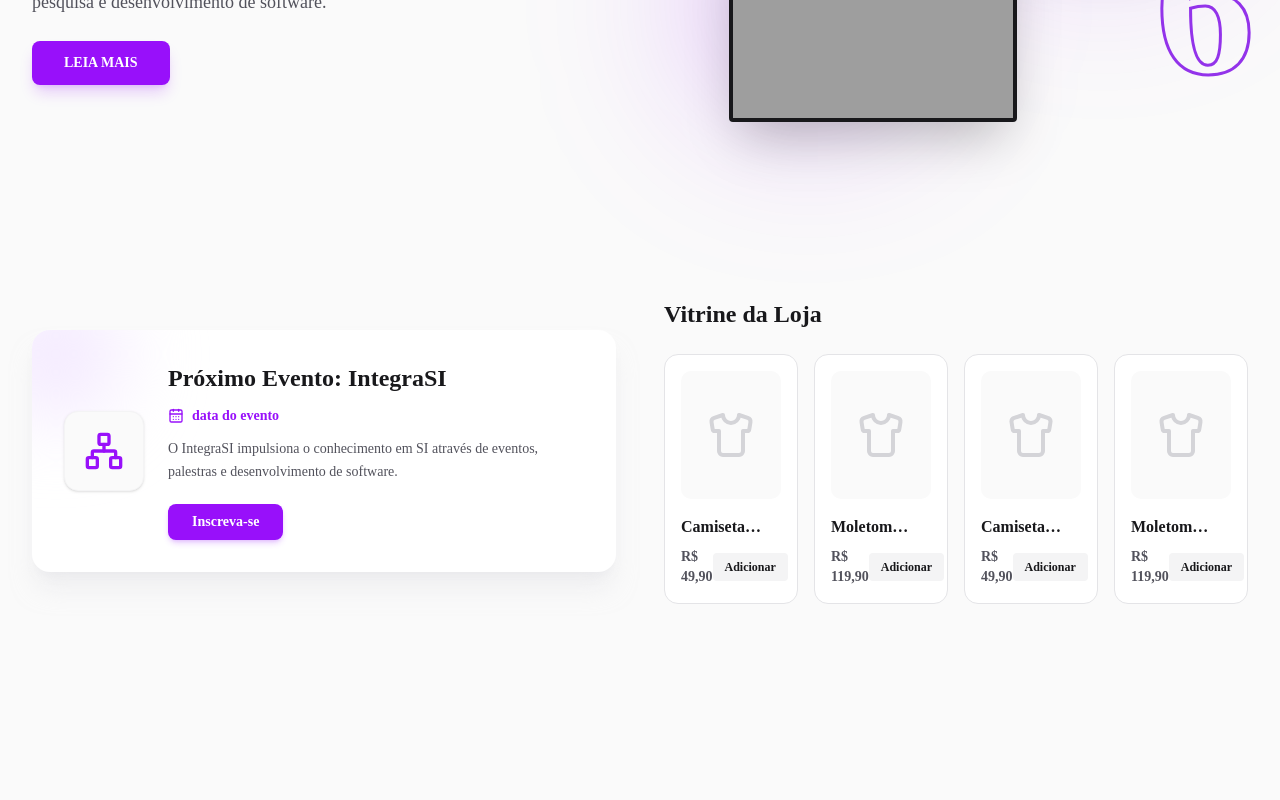
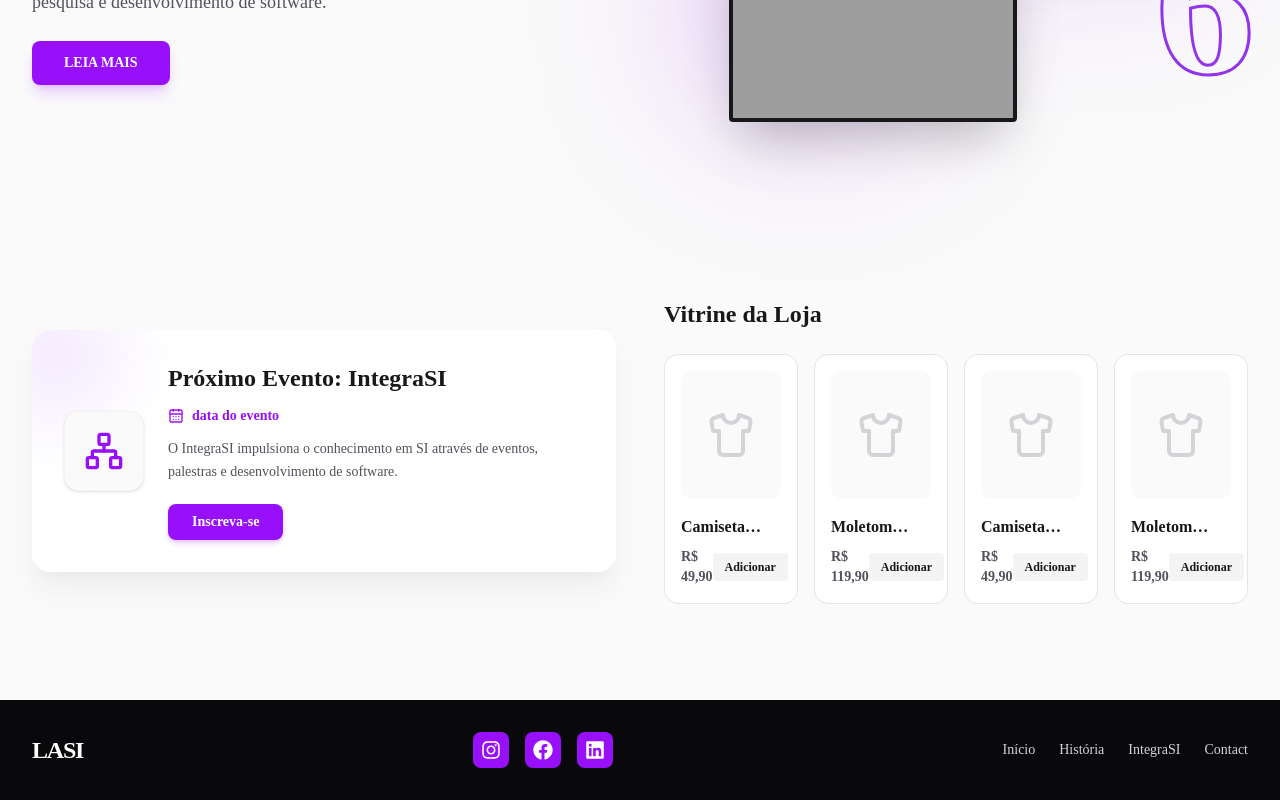
Before and after one commit to Nobre-Devl/site-lasi, a Next.js app: page / in a window 1280 px wide. Shown: the part 507-1307 px from the top of the page. Before the commit the page ends 1207 px from the top, so only its background shows below. Built offline with nearby package versions, Linux system fonts and the light colour scheme; grey boxes are pictures that could not be loaded.

Commit message:
feat(layout): criar e integrar rodape escuro com redes sociais e sticky footer pattern

```diff
--- a/app/layout.tsx
+++ b/app/layout.tsx
@@ -1,5 +1,6 @@
 import type { Metadata } from "next";
 import { Header } from "../components/layout/header";
+import { Footer } from "../components/layout/footer";
 import "./globals.css";
 
 export const metadata: Metadata = {
@@ -14,11 +15,17 @@ export default function RootLayout({
 }) {
   return (
     <html lang="pt-BR">
-      <body className="min-h-screen bg-zinc-50 font-sans text-zinc-900 antialiased">
+      {/* 2. Adicionei flex e flex-col no body para organizar o Header, Main e Footer em coluna */}
+      <body className="flex min-h-screen flex-col bg-zinc-50 font-sans text-zinc-900 antialiased">
         <Header />
-        <main className="flex flex-1 flex-col">
+
+        {/* 3. O flex-1 faz o main crescer e empurrar o Footer para o fundo da tela */}
+        <main className="flex-1">
           {children}
         </main>
+
+        {/* 4. Nosso novo Footer! */}
+        <Footer />
       </body>
     </html>
   );
--- /dev/null
+++ b/components/layout/footer.tsx
@@ -0,0 +1,49 @@
+import React from "react";
+import Link from "next/link";
+import { FaInstagram, FaFacebook, FaLinkedin } from "react-icons/fa";
+
+export function Footer() {
+  return (
+    <footer className="w-full bg-zinc-950 py-8 text-zinc-300">
+      <div className="container mx-auto flex flex-col items-center justify-between gap-6 px-4 md:px-8 lg:flex-row">
+
+        {/* Esquerda: Logo da LASI */}
+        <div className="flex items-center gap-2">
+          <span className="text-2xl font-black tracking-tighter text-white">
+            LASI
+          </span>
+        </div>
+
+        {/* Centro: Redes Sociais */}
+        <div className="flex items-center gap-4">
+          <Link href="#" className="rounded-md bg-purple-600 p-2 text-white transition-transform hover:scale-110 hover:bg-purple-500">
+            <FaInstagram className="h-5 w-5" />
+          </Link>
+          <Link href="#" className="rounded-md bg-purple-600 p-2 text-white transition-transform hover:scale-110 hover:bg-purple-500">
+            <FaFacebook className="h-5 w-5" />
+          </Link>
+          <Link href="#" className="rounded-md bg-purple-600 p-2 text-white transition-transform hover:scale-110 hover:bg-purple-500">
+            <FaLinkedin className="h-5 w-5" />
+          </Link>
+        </div>
+
+        {/* Direita: Links de Navegação */}
+        <nav className="flex items-center gap-6 text-sm font-medium">
+          <Link href="/" className="transition-colors hover:text-purple-400">
+            Início
+          </Link>
+          <Link href="/historia" className="transition-colors hover:text-purple-400">
+            História
+          </Link>
+          <Link href="/integrasi" className="transition-colors hover:text-purple-400">
+            IntegraSI
+          </Link>
+          <Link href="/contact" className="transition-colors hover:text-purple-400">
+            Contact
+          </Link>
+        </nav>
+
+      </div>
+    </footer>
+  );
+}
--- a/package.json
+++ b/package.json
@@ -16,6 +16,7 @@
     "radix-ui": "^1.4.3",
     "react": "19.2.4",
     "react-dom": "19.2.4",
+    "react-icons": "^5.6.0",
     "shadcn": "^4.1.0",
     "tailwind-merge": "^3.5.0",
     "tw-animate-css": "^1.4.0"
```
Also changed, not shown: 2 other files (tests, documents, lock files or other folders).
